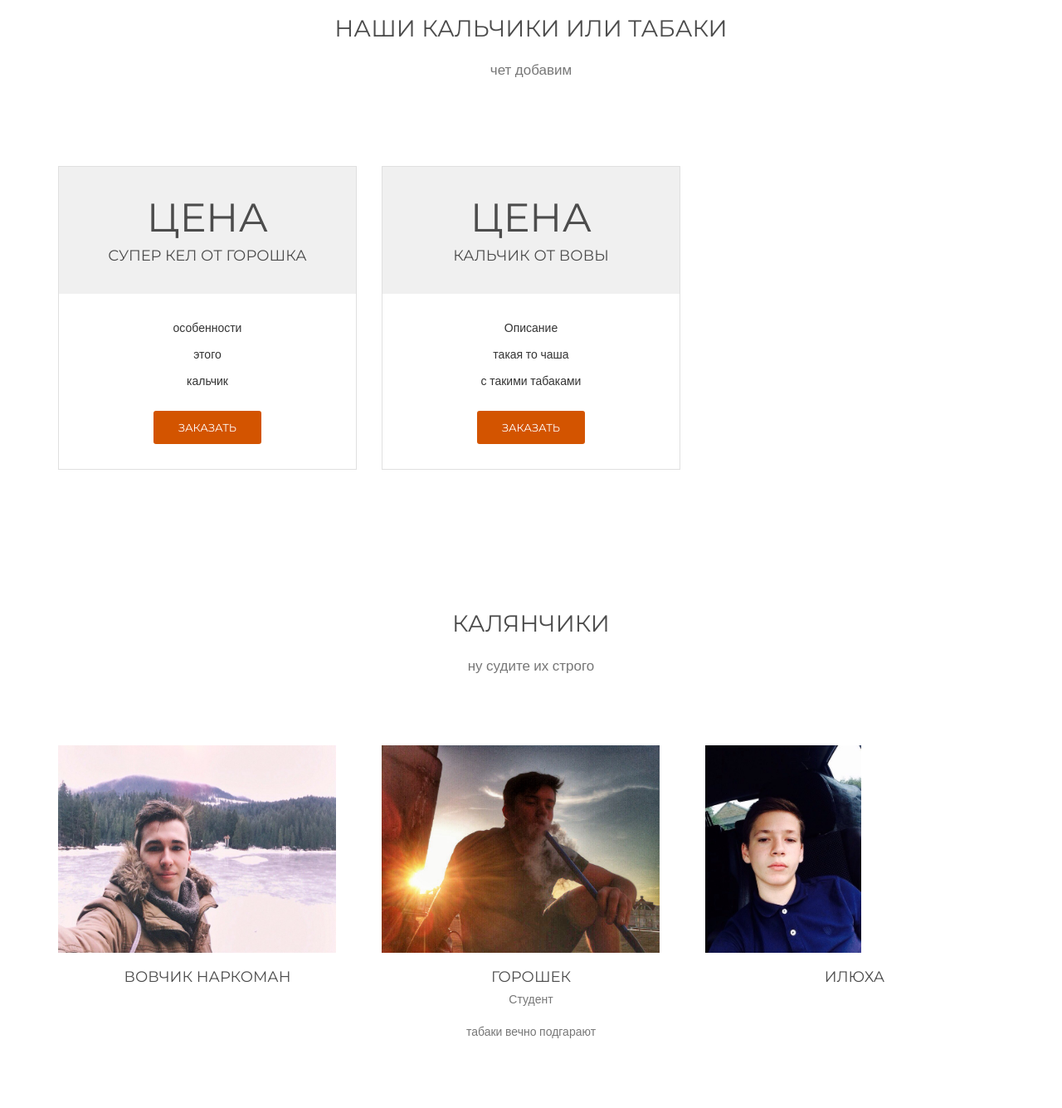
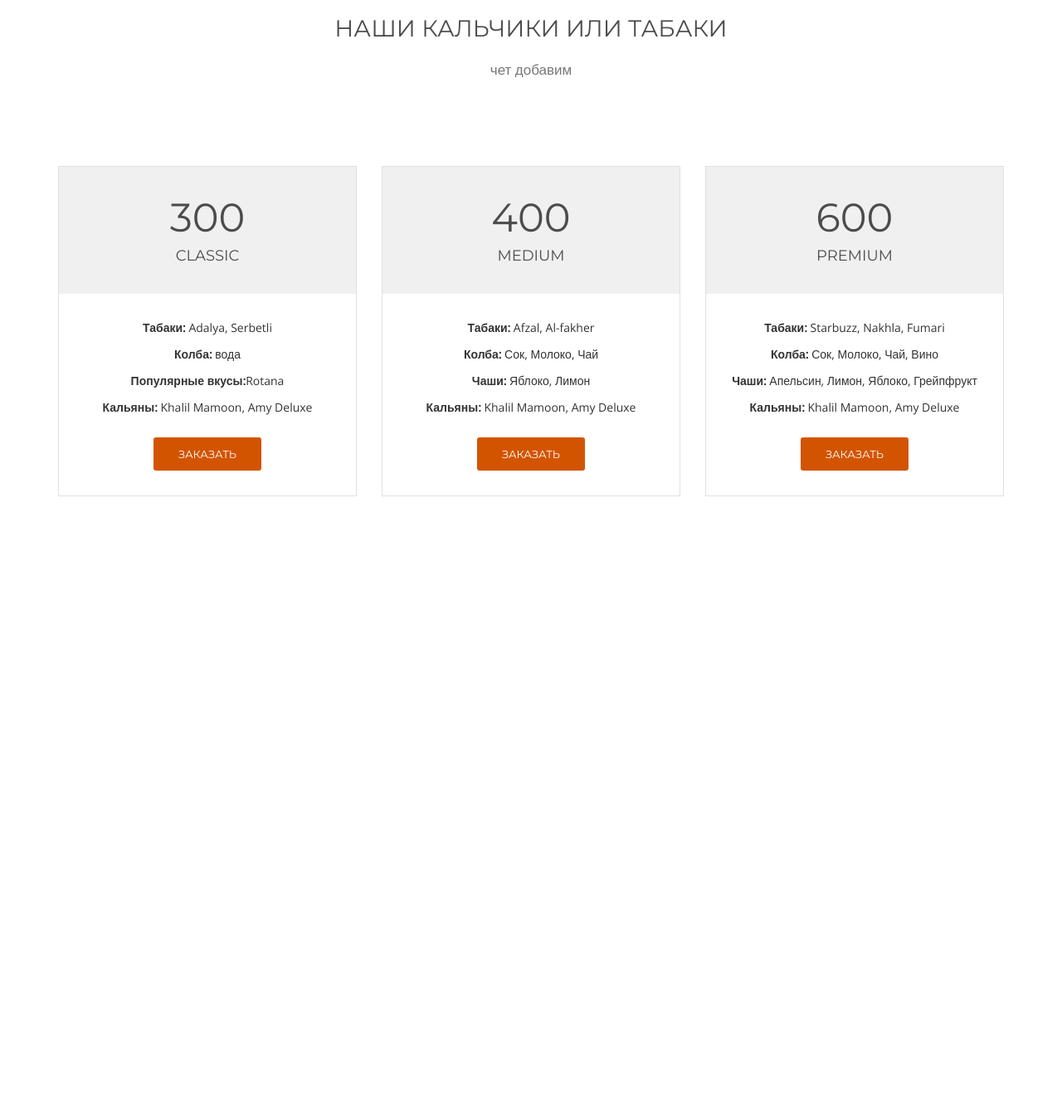
Before and after one commit to TimaMelnyk/website, a Django app: page / in a window 1280 px wide. Shown: the part 563-1898 px from the top of the page at 83% size. After the commit the page ends 1161 px from the top, so only its background shows below. Run offline with Django 3.2, Linux system fonts and the light colour scheme; parts of the project's set-up code (start-up, migrations or seed data) failed here and were passed over.

Commit message:
PythonAnywhere 0.1

```diff
--- a/hookah/templates/main.html
+++ b/hookah/templates/main.html
@@ -19,13 +19,14 @@
       <div class="col-md-4 pricing">
         <div class="pricing-column">
           <div class="pricing-header">
-            <h2 class="price">ЦЕНА</h2>
-            <h4 class="type">супер кел от горошка</h4>
+            <h2 class="price">300</h2>
+            <h4 class="type">Classic</h4>
           </div>
           <ul class="pricing-features custom-list">
-            <li><span>особенности</span></li>
-            <li><span>этого</span></li>
-            <li><span>кальчик</span></li>
+            <li><span><b>Табаки:</b> Adalya, Serbetli</span></li>
+            <li><span><b>Колба:</b> вода</span></li>
+            <li><span><b>Популярные вкусы:</b>Rotana </span></li>
+            <li><span><b>Кальяны:</b> Khalil Mamoon, Amy Deluxe</span></li>
           </ul>
           <a href="/auth/order/" class="btn btn-order btn-red">Заказать</a>
         </div>
@@ -33,13 +34,29 @@
       <div class="col-md-4 pricing">
         <div class="pricing-column">
           <div class="pricing-header">
-            <h2 class="price">Цена</h2>
-            <h4 class="type">кальчик от вовы</h4>
+            <h2 class="price">400</h2>
+            <h4 class="type">Medium</h4>
           </div>
           <ul class="pricing-features custom-list">
-            <li><span>Описание</span></li>
-            <li><span>такая то чаша</span></li>
-            <li><span>с такими табаками</span></li>
+            <li><span><b>Табаки:</b> Afzal, Al-fakher</span></li>
+            <li><span><b>Колба:</b> Сок, Молоко, Чай</span></li>
+            <li><span><b>Чаши:</b> Яблоко, Лимон</span></li>
+            <li><span><b>Кальяны:</b> Khalil Mamoon, Amy Deluxe</span></li>
+          </ul>
+          <a href="/auth/order/" class="btn btn-order btn-red">Заказать</a>
+        </div>
+      </div>
+      <div class="col-md-4 pricing">
+        <div class="pricing-column">
+          <div class="pricing-header">
+            <h2 class="price">600</h2>
+            <h4 class="type">Premium</h4>
+          </div>
+          <ul class="pricing-features custom-list">
+            <li><span><b>Табаки:</b> Starbuzz, Nakhla, Fumari</span></li>
+            <li><span><b>Колба:</b> Сок, Молоко, Чай, Вино</span></li>
+            <li><span><b>Чаши:</b> Апельсин, Лимон, Яблоко, Грейпфрукт</span></li>
+                        <li><span><b>Кальяны:</b> Khalil Mamoon, Amy Deluxe</span></li>
           </ul>
           <a href="/auth/order/" class="btn btn-order btn-red">Заказать</a>
         </div>
@@ -47,9 +64,9 @@
     </div>
   </div>
 </section>
-<!--ABOUT-->
 
-<section id="about">
+
+<!--<section id="about">
   <div class="container">
     <div class="row">
       <div class="col-md-8 col-md-offset-2 preamble">
@@ -58,23 +75,17 @@
       </div>
       <div class="col-md-4 person">
         <img src="{% static "img/Vova.jpg" %}" alt="Vova" class="img-responsive">
-        <h4>Вовчик Наркоман</h4>
-        <!--<p class="position">Школьник</p>-->
-        <!--<p>Курит с 5 класса</p>-->
+        <h4>Вова</h4>
+        <p class="position"></p>
+        <p></p>
       </div>
       <div class="col-md-4 person">
         <img src="{% static "img/gara.jpg" %}" alt="Gara" class="img-responsive">
-        <h4>Горошек</h4>
-        <p class="position">Студент</p>
-        <p>табаки вечно подгарают</p>
-      </div>
-      <div class="col-md-4 person">
-        <img src="{% static "img/Gorya.jpg" %}" alt="Gorya" class="img-responsive">
-        <h4>Илюха</h4>
-        <!--<p class="position">Ребенок</p>-->
-        <!--<p>накуриваю кентов в садике</p>-->
+        <h4>Влад</h4>
+        <p class="position"></p>
+        <p></p>
       </div>
     </div>
   </div>
-</section>
+</section>-->
 {% endblock %}
--- a/signup/views.py
+++ b/signup/views.py
@@ -65,6 +65,8 @@ def order(request):
         if order_form.is_valid():
             user = order_form.save()
             user.save()
+            subject = form.order_text
+            send_mail('HookahOrder', subject, settings.EMAIL_HOST_USER, ['timofeimelnyk@gmail.com'])
         else:
             print order_form.errors
     else:
--- a/website/settings.py
+++ b/website/settings.py
@@ -23,9 +23,9 @@ BASE_DIR = os.path.dirname(os.path.dirname(os.path.abspath(__file__)))
 SECRET_KEY = 'as!n*#tbpd%mi*@fc#!b@l37lglms7e73nh!9gnumfb=w99@r)'
 
 # SECURITY WARNING: don't run with debug turned on in production!
-DEBUG = False
+DEBUG = True
 
-ALLOWED_HOSTS = ['Tima.pythonanywhere.com']
+ALLOWED_HOSTS = []
 EMAIL_HOST = 'smtp.gmail.com'
 EMAIL_PORT = 587
 EMAIL_HOST_USER = "timofeimelnyk@gmail.com"
```
Also changed, not shown: db.sqlite3, 2 other files.
